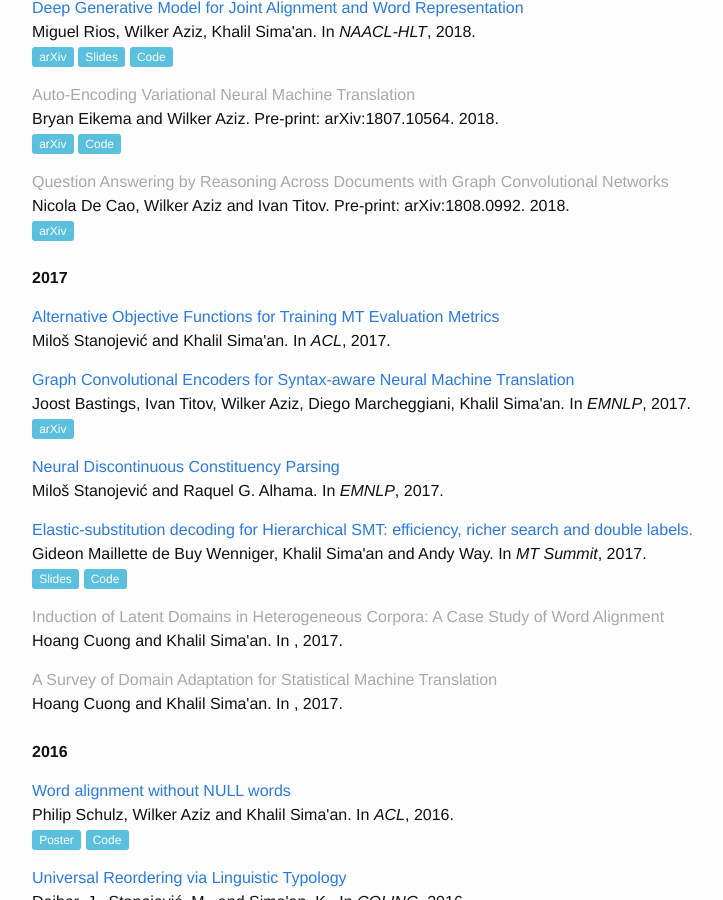
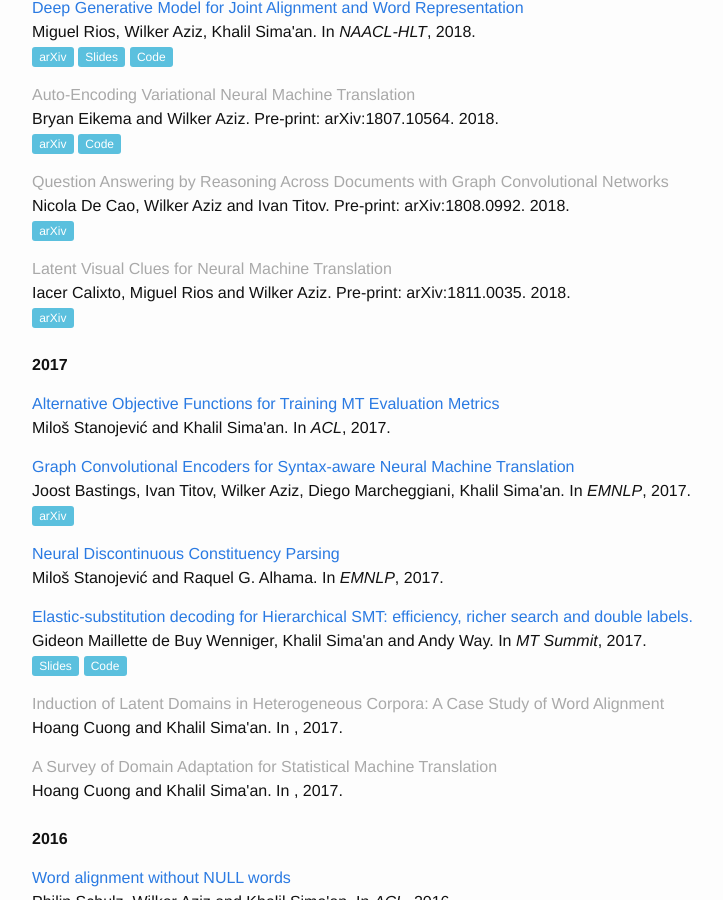
Before and after one commit to uva-slpl/uva-slpl.github.io, a Jekyll site: the page built from publications.md, in a window 1280 px wide and 900 px high, scrolled down 468 px. Shown: the whole window, without its empty margins (268-991 px from the left). Built offline with Jekyll 4.4.1, drawn with Linux system fonts in a browser that asks for light colours; formulas are drawn with MathJax 3.

Commit message:
generative multimodal NMT

```diff
--- a/_data/papers.yml
+++ b/_data/papers.yml
@@ -1,3 +1,12 @@
+-
+  layout: paper
+  paper-type: pre-print
+  selected: y
+  year: 2018
+  title: "Latent Visual Clues for Neural Machine Translation"
+  authors: "Iacer Calixto, Miguel Rios and Wilker Aziz"
+  arxiv: //arxiv.org/abs/1811.00357
+  booktitle: "arXiv:1811.0035"
 -
   layout: paper
   paper-type: pre-print
```
